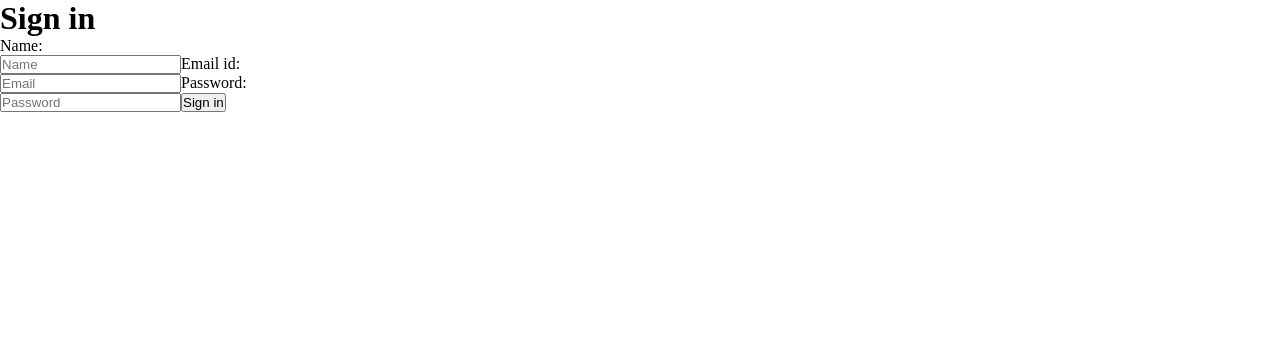
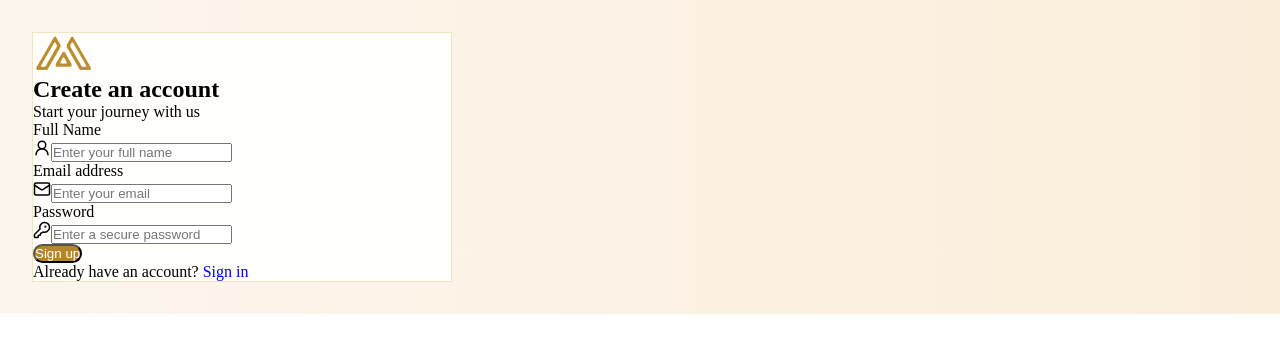
Before and after one commit to sdcodes3/furniro-client, a React (Vite) app: page /signup in a window 1280 px wide. Shown: the top 352 px of the page. Built offline with nearby package versions, Linux system fonts and the light colour scheme.

Commit message:
signin and signup pages

```diff
--- a/package.json
+++ b/package.json
@@ -21,6 +21,7 @@
     "dotenv": "^16.4.5",
     "firebase": "^10.12.3",
     "firebaseui": "^6.1.0",
+    "lucide-react": "^0.487.0",
     "react": "^18.3.1",
     "react-bootstrap": "^2.10.4",
     "react-dom": "^18.3.1",
--- a/src/pages/signin/Signin.tsx
+++ b/src/pages/signin/Signin.tsx
@@ -1,59 +1,142 @@
-import { useRef, useEffect, useState } from 'react';
+import { useRef, useEffect, useState, FormEvent } from 'react';
 import { useNavigate } from 'react-router-dom';
 import { useDispatch, useSelector } from 'react-redux';
-
-// pages import
-import './signin.scss';
 import { useSigninMutation } from '../../slices/user.api.slice';
 import { setCredentials } from '../../slices/auth.slice';
+import { RootState, AppDispatch } from '../../store';
+import { Mail, KeyRound } from 'lucide-react';
+import logo from '../../assets/logo.png';
 
 const Signin = () => {
   const navigate = useNavigate();
-  const dispatch = useDispatch();
+  const dispatch = useDispatch<AppDispatch>();
 
-  const [error, setError] = useState(null);
-  const signinForm = useRef(null);
+  const [error, setError] = useState<string | null>(null);
+  const signinForm = useRef<HTMLFormElement>(null);
 
   const [signin, { isLoading }] = useSigninMutation();
-  const { userInfo } = useSelector((state) => state.auth);
+  const { userInfo } = useSelector((state: RootState) => state.auth);
 
   useEffect(() => {
     if (userInfo) {
       navigate('/');
     }
-  }, [userInfo]);
+  }, [userInfo, navigate]);
 
-  const handleSubmitSignin = async (event) => {
+  const handleSubmitSignin = async (event: FormEvent) => {
     event.preventDefault();
+    if (!signinForm.current) return;
 
     const email = signinForm.current.email.value;
     const password = signinForm.current.password.value;
-    const userInfo = { email, password };
 
     try {
-      const result = await signin(userInfo).unwrap();
+      const result = await signin({ email, password }).unwrap();
       dispatch(setCredentials(result));
       navigate('/');
-    } catch (err) {
-      // console.log('error message: ', err);
-      setError(err?.data?.message || err?.error);
+    } catch (err: any) {
+      setError(err?.data?.message || err?.error || 'Signin failed');
     }
   };
 
   return (
-    <div className="signin">
-      <h1>Sign in</h1>
+    <div
+      className="min-vh-100 d-flex justify-content-center align-items-center"
+      style={{
+        background: 'linear-gradient(to right, #fdf6ee, #fbeedb)',
+        padding: '2rem',
+      }}
+    >
+      <div
+        className="bg-white p-5 shadow-lg rounded-4 w-100"
+        style={{
+          maxWidth: '420px',
+          border: '1px solid #f3e5c1',
+          backgroundColor: '#fffefb',
+        }}
+      >
+        <div className="text-center mb-4">
+          <div className="text-center mb-2">
+            <img src={logo} alt="Logo" style={{ width: '60px', height: 'auto' }} />
+          </div>
 
-      <form onSubmit={handleSubmitSignin} ref={signinForm}>
-        <label htmlFor="email">Email id:</label>
-        <input type="email" name="email" id="email" placeholder="Email" required />
+          <h2 className="fw-bold mb-1">Welcome back</h2>
+          <p className="text-muted">Please sign in to your account</p>
+        </div>
 
-        <label htmlFor="password">Password:</label>
-        <input type="password" name="password" id="password" placeholder="Password" required />
+        <form onSubmit={handleSubmitSignin} ref={signinForm}>
+          <div className="mb-3">
+            <label htmlFor="email" className="form-label fw-medium">
+              Email address
+            </label>
+            <div className="input-group border border-warning rounded">
+              <span className="input-group-text bg-transparent border-0 text-warning">
+                <Mail size={18} />
+              </span>
+              <input
+                type="email"
+                name="email"
+                id="email"
+                className="form-control border-0"
+                placeholder="Enter your email"
+                required
+              />
+            </div>
+          </div>
 
-        <input type="submit" value="Sign in" />
-        {error ? error : null}
-      </form>
+          <div className="mb-3">
+            <label htmlFor="password" className="form-label fw-medium">
+              Password
+            </label>
+            <div className="input-group border border-warning rounded">
+              <span className="input-group-text bg-transparent border-0 text-warning">
+                <KeyRound size={18} />
+              </span>
+              <input
+                type="password"
+                name="password"
+                id="password"
+                className="form-control border-0"
+                placeholder="Enter your password"
+                required
+              />
+            </div>
+          </div>
+
+          {/* <div className="d-flex justify-content-between align-items-center mb-3">
+            <div className="form-check">
+              <input type="checkbox" className="form-check-input" id="remember" />
+              <label className="form-check-label" htmlFor="remember">
+                Remember me
+              </label>
+            </div>
+            <a href="#" className="text-warning text-decoration-none fw-semibold">
+              Forgot your password?
+            </a>
+          </div> */}
+
+          {error && <div className="alert alert-danger py-2 text-center">{error}</div>}
+
+          <button
+            type="submit"
+            className="btn w-100 fw-semibold"
+            style={{
+              backgroundColor: '#b5852d',
+              color: '#fff',
+              borderRadius: '10px',
+            }}
+            disabled={isLoading}
+          >
+            {isLoading ? 'Signing in...' : 'Sign in'}
+          </button>
+        </form>
+        <div className="text-center mt-4">
+          <span className="text-muted">Don’t have an account? </span>
+          <a href="/signup" className="text-warning fw-semibold text-decoration-none">
+            Sign up
+          </a>
+        </div>
+      </div>
     </div>
   );
 };
--- a/src/pages/signup/Signup.tsx
+++ b/src/pages/signup/Signup.tsx
@@ -1,35 +1,37 @@
 import { useRef, useEffect, useState } from 'react';
-import { useNavigate } from 'react-router-dom';
+import { useNavigate, Link } from 'react-router-dom';
 import { useDispatch, useSelector } from 'react-redux';
+import { UserRound, Mail, KeyRound } from 'lucide-react';
+import logo from '../../assets/logo.png';
 
-// pages import
+// API + Redux
 import './signup.scss';
 import { useSignupMutation } from '../../slices/user.api.slice';
 import { setCredentials } from '../../slices/auth.slice';
 
-function Signup() {
+const Signup = () => {
   const navigate = useNavigate();
   const dispatch = useDispatch();
 
-  const { error, setError } = useState(null);
-  const signupForm = useRef(null);
+  const [error, setError] = useState<string | null>(null);
+  const signupForm = useRef<HTMLFormElement | null>(null);
 
   const [signup, { isLoading }] = useSignupMutation();
-  const { userInfo } = useSelector((state) => state.auth);
+  const { userInfo } = useSelector((state: any) => state.auth);
 
   useEffect(() => {
     if (userInfo) {
       navigate('/');
     }
-  }, [userInfo]);
+  }, [userInfo, navigate]);
 
-  const handleSubmitSignUp = async (event) => {
+  const handleSubmitSignUp = async (event: React.FormEvent<HTMLFormElement>) => {
     event.preventDefault();
+    if (!signupForm.current) return;
 
     const name = signupForm.current.name.value;
     const email = signupForm.current.email.value;
     const password = signupForm.current.password.value;
-    // console.log('name: ', name, '\nemail: ', email, '\npassword: ', password);
 
     const userInfo = { name, email, password };
 
@@ -37,32 +39,118 @@ function Signup() {
       const result = await signup(userInfo).unwrap();
       dispatch(setCredentials(result));
       navigate('/');
-    } catch (err) {
-      console.log(err);
-      console.log(result.message);
-      setError(result.error.message);
+    } catch (err: any) {
+      setError(err?.data?.message || err?.error || 'Signup failed');
     }
   };
 
   return (
-    <div className="signup">
-      <h1>Sign in</h1>
+    <div
+      className="min-vh-100 d-flex justify-content-center align-items-center"
+      style={{
+        background: 'linear-gradient(to right, #fdf6ee, #fbeedb)',
+        padding: '2rem',
+      }}
+    >
+      <div
+        className="bg-white p-5 shadow-lg rounded-4 w-100"
+        style={{
+          maxWidth: '420px',
+          border: '1px solid #f3e5c1',
+          backgroundColor: '#fffefb',
+        }}
+      >
+        <div className="text-center mb-4">
+          <div className="text-center mb-2">
+            <img src={logo} alt="Logo" style={{ width: '60px', height: 'auto' }} />
+          </div>
+          <h2 className="fw-bold mb-1">Create an account</h2>
+          <p className="text-muted">Start your journey with us</p>
+        </div>
 
-      <form onSubmit={handleSubmitSignUp} ref={signupForm}>
-        <label htmlFor="name">Name: </label>
-        <br />
-        <input type="text" name="name" id="name" placeholder="Name" />
+        <form onSubmit={handleSubmitSignUp} ref={signupForm}>
+          <div className="mb-3">
+            <label htmlFor="name" className="form-label fw-medium">
+              Full Name
+            </label>
+            <div className="input-group border border-warning rounded">
+              <span className="input-group-text bg-transparent border-0 text-warning">
+                <UserRound size={18} />
+              </span>
+              <input
+                type="text"
+                name="name"
+                id="name"
+                className="form-control border-0"
+                placeholder="Enter your full name"
+                required
+              />
+            </div>
+          </div>
 
-        <label htmlFor="email">Email id:</label>
-        <input type="email" name="email" id="email" placeholder="Email" required />
+          <div className="mb-3">
+            <label htmlFor="email" className="form-label fw-medium">
+              Email address
+            </label>
+            <div className="input-group border border-warning rounded">
+              <span className="input-group-text bg-transparent border-0 text-warning">
+                <Mail size={18} />
+              </span>
+              <input
+                type="email"
+                name="email"
+                id="email"
+                className="form-control border-0"
+                placeholder="Enter your email"
+                required
+              />
+            </div>
+          </div>
 
-        <label htmlFor="password">Password:</label>
-        <input type="password" name="password" id="password" placeholder="Password" required />
+          <div className="mb-3">
+            <label htmlFor="password" className="form-label fw-medium">
+              Password
+            </label>
+            <div className="input-group border border-warning rounded">
+              <span className="input-group-text bg-transparent border-0 text-warning">
+                <KeyRound size={18} />
+              </span>
+              <input
+                type="password"
+                name="password"
+                id="password"
+                className="form-control border-0"
+                placeholder="Enter a secure password"
+                required
+              />
+            </div>
+          </div>
 
-        <input type="submit" value="Sign in" />
-      </form>
+          {error && <div className="alert alert-danger py-2 text-center">{error}</div>}
+
+          <button
+            type="submit"
+            className="btn w-100 fw-semibold"
+            style={{
+              backgroundColor: '#b5852d',
+              color: '#fff',
+              borderRadius: '10px',
+            }}
+            disabled={isLoading}
+          >
+            {isLoading ? 'Signing up...' : 'Sign up'}
+          </button>
+        </form>
+
+        <div className="text-center mt-4">
+          <span className="text-muted">Already have an account? </span>
+          <Link to="/signin" className="text-warning fw-semibold text-decoration-none">
+            Sign in
+          </Link>
+        </div>
+      </div>
     </div>
   );
-}
+};
 
 export default Signup;
```
Also changed, not shown: 1 other file (tests, documents, lock files or other folders).
